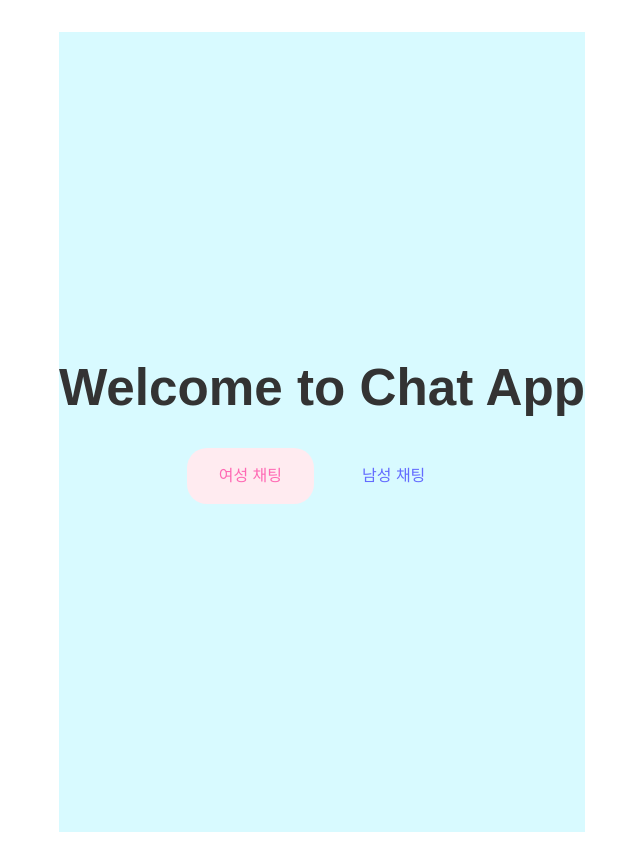
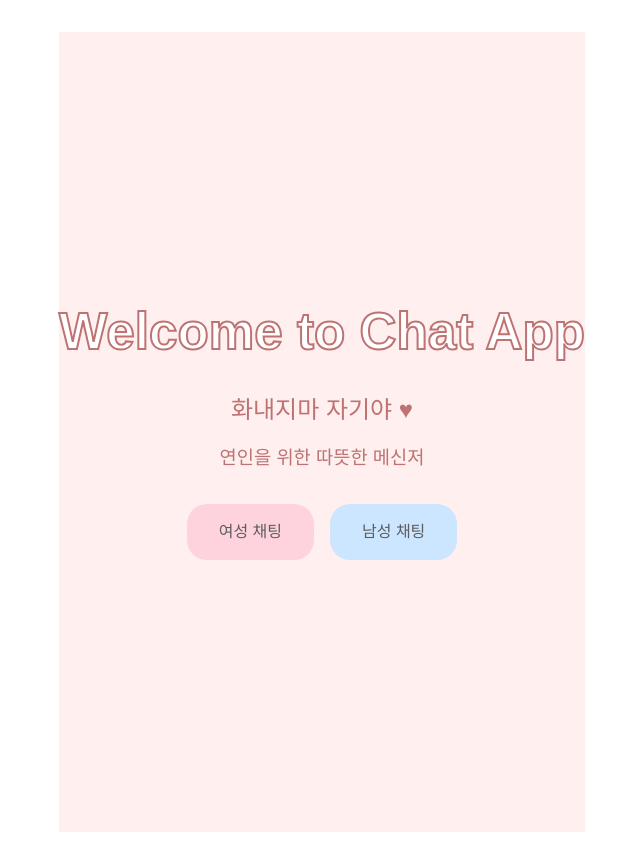
Before and after one commit to YoonMooYeol/HOT6_project_02, a Vue app in the folder hot6_pjt_ft/: page / in a window 1280 px wide. Shown: the whole page, without its empty margins (318-958 px from the left). Built offline with nearby package versions, Linux system fonts and the light colour scheme.

Commit message:
hot6_f4_6f&male

```diff
--- a/hot6_pjt_ft/src/components/footBar.vue
+++ b/hot6_pjt_ft/src/components/footBar.vue
@@ -97,7 +97,7 @@ const handleSend = async () => {
   padding: 12px;
   background-color: #FFFFFF;
   width: 100%;
-  max-width: 370px;
+  max-width: 390px;
   border-radius: 0px;
 }
 
--- a/hot6_pjt_ft/src/views/femaleChat.vue
+++ b/hot6_pjt_ft/src/views/femaleChat.vue
@@ -184,7 +184,7 @@ const updateWarmMode = (newState) => {
   justify-content: center;
   align-items: center;
   height: 100vh;
-  background-color: #d8faff;
+  background-color: #D9D9D9;
 }
 
 .chat-container {
@@ -196,12 +196,12 @@ const updateWarmMode = (newState) => {
   border-radius: 15px;
   margin-right: 30px;
   overflow: hidden;
-  background-color: #FFFFFF;
+  background-color: #F5F5F5;
   transition: background-color 0.3s ease;
 }
 
 .chat-container.warm {
-  background-color: #FFE0E0;
+  background-color: #ffe2e2;
 }
 
 .chat-content {
@@ -237,7 +237,7 @@ const updateWarmMode = (newState) => {
 }
 
 .mine .chat-bubble {
-  background-color: #ffebf0;
+  background-color: #ffbece;
 }
 
 .other .chat-bubble {
@@ -291,7 +291,7 @@ const updateWarmMode = (newState) => {
   padding: 10px;
   width: 80%;
   border: none;
-  background: #ff69b4;
+  background: #BE7272;
   color: white;
   border-radius: 20px;
   cursor: pointer;
@@ -299,7 +299,7 @@ const updateWarmMode = (newState) => {
 }
 
 .option-btn:hover {
-  background: #ff1493;
+  background: #a64a4a;
 }
 
 .input-content {
--- a/hot6_pjt_ft/src/views/main.vue
+++ b/hot6_pjt_ft/src/views/main.vue
@@ -1,6 +1,8 @@
 <template>
     <div class="home">
       <h1>Welcome to Chat App</h1>
+      <h2>화내지마 자기야 ♥︎</h2>
+      <h3>연인을 위한 따뜻한 메신저</h3>
       <div class="button-container">
         <router-link to="/female-chat" class="chat-button female">
           여성 채팅
@@ -24,14 +26,24 @@
     align-items: center;
     justify-content: center;
     height: 100vh;
-    background-color: #d8faff;
+    background-color: #ffefef;
   }
 
   h1 {
-    color: #333;
+    color: #ffffff;
+    margin-bottom: 2rem;
+    -webkit-text-stroke: 2px #BE7272;
+  }
+
+  h2 {
+    color: #BE7272;
+    margin-bottom: 1rem;
+  }
+
+  h3 {
+    color: #BE7272;
     margin-bottom: 2rem;
   }
-
   .button-container {
     display: flex;
     gap: 1rem;
@@ -50,12 +62,22 @@
   }
 
   .female {
-    background-color: #ffebf0;
-    color: #ff69b4;
+    background-color: #ffd3de;
+    color: #5d5d5d;
   }
 
   .female:hover {
-    background-color: #ff69b4;
+    background-color: #BE7272;
+    color: white;
+  }
+
+  .male {
+    background-color: #CCE6FF;
+    color: #5d5d5d;
+  }
+
+  .male:hover {
+    background-color: #88a9e7;
     color: white;
   }
   </style>
--- a/hot6_pjt_ft/src/views/maleChat.vue
+++ b/hot6_pjt_ft/src/views/maleChat.vue
@@ -175,7 +175,7 @@
     justify-content: center;
     align-items: center;
     height: 100vh;
-    background-color: #d8faff;
+    background-color: #D9D9D9;
   }
 
   .chat-container {
@@ -187,13 +187,13 @@
     border-radius: 15px;
     margin-right: 30px;
     overflow: hidden;
-    background-color: #FFFFFF;
+    background-color: #F5F5F5;
     transition: background-color 0.3s ease;
   }
 
   /* 웜모드일 때 연한 파랑 배경 */
   .chat-container.warm {
-    background-color: #E6F3FF;  /* 연한 파랑색 */
+    background-color: #e2f6ff;  /* 연한 파랑색 */
   }
 
   .chat-content {
@@ -230,7 +230,7 @@
 
   /* 내 메시지(오른쪽) 말풍선 색상도 변경 */
   .mine .chat-bubble {
-    background-color: #CCE6FF;  /* 조금 더 진한 연한 파랑 */
+    background-color: #c2e2ff;  /* 조금 더 진한 연한 파랑 */
   }
 
   .other .chat-bubble {
@@ -284,7 +284,7 @@
     padding: 10px;
     width: 80%;
     border: none;
-    background: #ff69b4;
+    background: #88CFEE;
     color: white;
     border-radius: 20px;
     cursor: pointer;
@@ -292,7 +292,7 @@
   }
 
   .option-btn:hover {
-    background: #ff1493;
+    background: #31A2D3;
   }
 
   .input-content {
```
